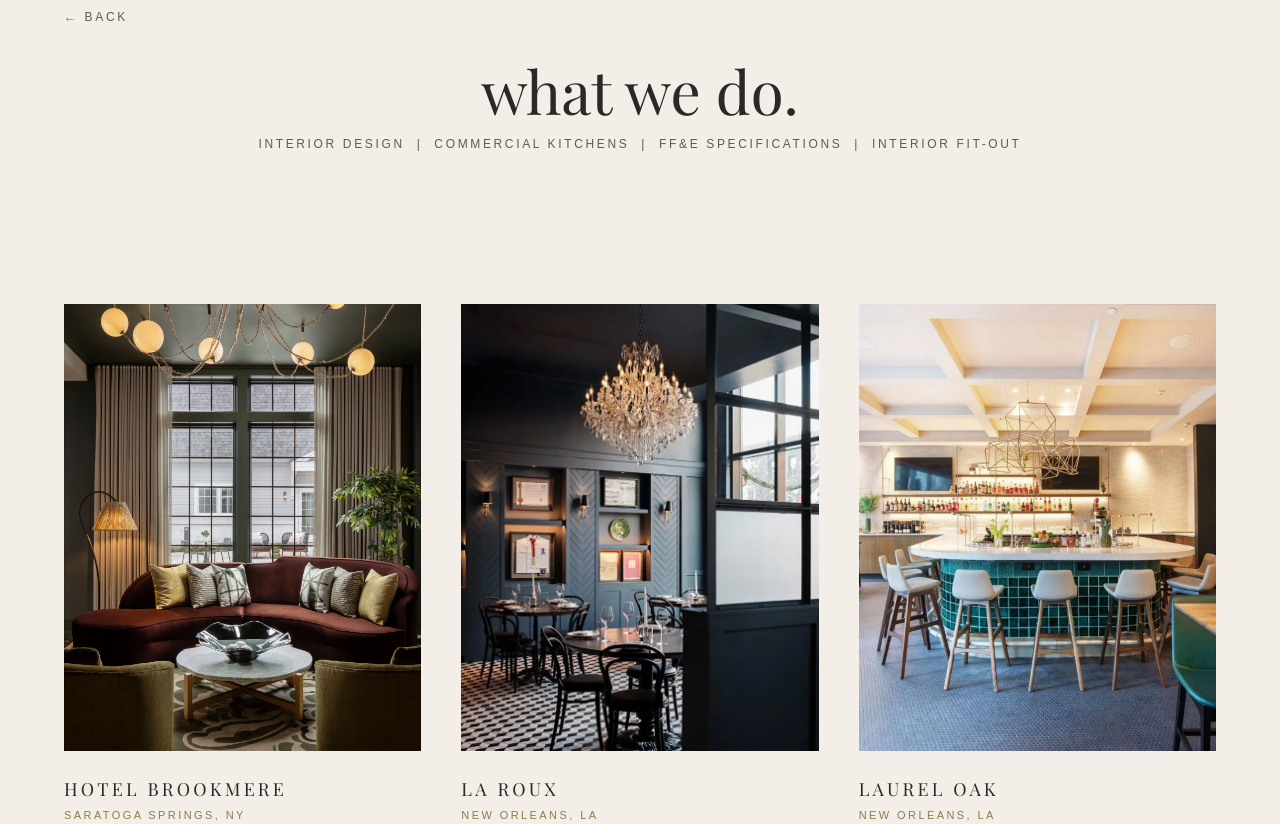
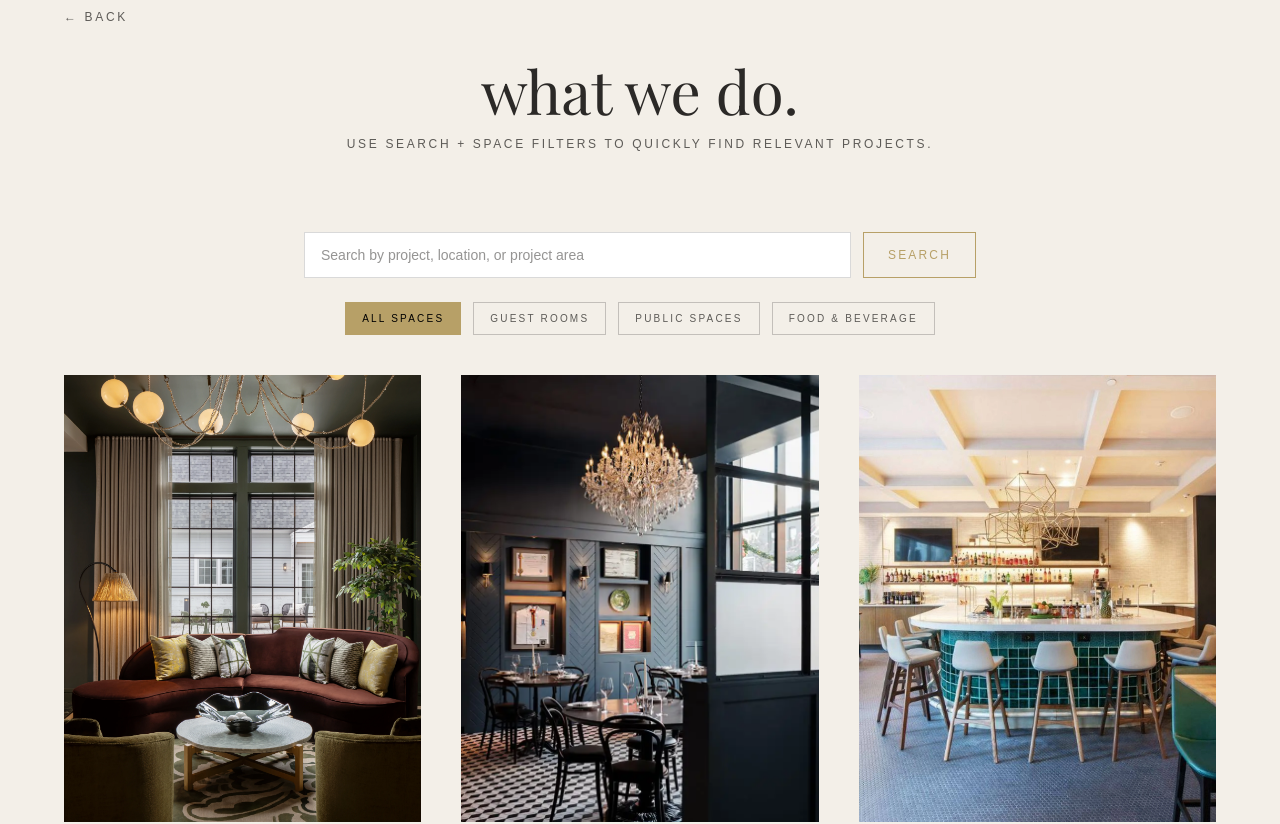
Before and after one commit to ccruml20/motus-site, a Next.js app: page /p/projects in a window 1280 px wide. Shown: the part 140-964 px from the top of the page. Built offline with nearby package versions, Linux system fonts and the light colour scheme.

Commit message:
Added search feature to private projects page

```diff
--- a/app/p/projects/data.ts
+++ b/app/p/projects/data.ts
@@ -1,12 +1,26 @@
+export type ProjectSpace = "guest-rooms" | "public-spaces" | "food-beverage";
+
+export type ProjectImage = {
+  src: string;
+  space: ProjectSpace;
+};
+
 export type ProjectDetail = {
   slug: string;
   title: string;
   location: string;
-  cover: string;        // used on grid card
+  cover: string;
   scope: string;
   designDrivers: string;
   role: string;
-  images: string[];     // 16:9 gallery images
+  spaces: ProjectSpace[];
+  images: ProjectImage[];
+};
+
+export const spaceLabels: Record<ProjectSpace, string> = {
+  "guest-rooms": "Guest Rooms",
+  "public-spaces": "Public Spaces",
+  "food-beverage": "Food & Beverage",
 };
 
 export const projects: ProjectDetail[] = [
@@ -15,25 +29,55 @@ export const projects: ProjectDetail[] = [
     title: "Hotel Brookmere",
     location: "Saratoga Springs, NY",
     cover: "/hospitality-project-1.webp",
-
     scope:
-      "Concept development and full interior design vision for a boutique hospitality property, including lobby experience, guestroom direction, lounge/bar concept, and exterior arrival sequence. The design focused on creating a warm, layered mountain retreat aesthetic using natural materials, textural lighting, and curated gathering spaces intended to encourage longer guest dwell time and repeat visitation.",
-
+      "Concept development and full interior design vision for a boutique hospitality property, including lobby experience, guestroom direction, lounge/bar concept, and exterior arrival sequence.",
     designDrivers:
-      "Warm, layered retreat character. Natural materials with refined contrast. Lighting as a primary atmosphere tool. Strong ‘arrival moment’ and lobby energy. Guestroom calm with elevated detail.",
-
+      "Warm, layered retreat character. Natural materials with refined contrast. Lighting as a primary atmosphere tool. Strong arrival moment and lobby energy.",
     role:
-      "Lead Designer & Creative Direction. Responsible for overall design narrative, mood development, space planning concepts, finish palette selection, furniture direction, lighting concepts, and guest experience programming.",
-
+      "Lead Designer & Creative Direction. Responsible for overall design narrative, mood development, space planning concepts, finish palette selection, furniture direction, and lighting concepts.",
+    spaces: ["guest-rooms", "public-spaces", "food-beverage"],
     images: [
-      "/brookmere-01.webp",
-      "/brookmere-02.webp",
-      "/brookmere-03.webp",
-      "/brookmere-04.webp",
-      "/brookmere-05.webp",
-      "/brookmere-06.webp",
+      { src: "/brookmere-01.webp", space: "public-spaces" },
+      { src: "/brookmere-02.webp", space: "food-beverage" },
+      { src: "/brookmere-03.webp", space: "guest-rooms" },
+      { src: "/brookmere-04.webp", space: "public-spaces" },
+      { src: "/brookmere-05.webp", space: "guest-rooms" },
+      { src: "/brookmere-06.webp", space: "food-beverage" },
     ],
   },
-
-  // Add others as you go...
+  {
+    slug: "la-roux",
+    title: "La Roux",
+    location: "New Orleans, LA",
+    cover: "/hospitality-project-2.webp",
+    scope:
+      "Boutique restaurant and bar concept centered around layered lighting and an approachable luxury atmosphere.",
+    designDrivers:
+      "Night-forward atmosphere, strong bar identity, and durable high-touch finishes.",
+    role:
+      "Design direction and hospitality planning, including front-of-house experience and seating mix.",
+    spaces: ["public-spaces", "food-beverage"],
+    images: [
+      { src: "/hospitality-project-2.webp", space: "food-beverage" },
+      { src: "/brookmere-02.webp", space: "food-beverage" },
+      { src: "/brookmere-04.webp", space: "public-spaces" },
+    ],
+  },
+  {
+    slug: "laurel-oak",
+    title: "Laurel Oak",
+    location: "New Orleans, LA",
+    cover: "/hospitality-project-4.webp",
+    scope:
+      "Hospitality renovation concept focused on arrival sequence, lounge transitions, and guest room refinement.",
+    designDrivers:
+      "Clear circulation, quiet premium guest rooms, and flexible public spaces for day/evening use.",
+    role: "Interior concept development, experience mapping, and phased project strategy.",
+    spaces: ["guest-rooms", "public-spaces"],
+    images: [
+      { src: "/hospitality-project-4.webp", space: "public-spaces" },
+      { src: "/brookmere-03.webp", space: "guest-rooms" },
+      { src: "/brookmere-06.webp", space: "public-spaces" },
+    ],
+  },
 ];
--- a/app/p/projects/page.tsx
+++ b/app/p/projects/page.tsx
@@ -1,22 +1,66 @@
 import Container from "@/components/Container";
-import SectionLabel from "@/components/SectionLabel";
 import Image from "next/image";
 import Link from "next/link";
+import type { ReactNode } from "react";
+import { projects, spaceLabels } from "./data";
+import type { ProjectSpace } from "./data";
 
 export const metadata = {
   robots: { index: false, follow: false },
 };
 
-const projects = [
-  { title: "Hotel Brookmere", location: "Saratoga Springs, NY", image: "/hospitality-project-1.webp", slug: "hotel-brookmere" },
-  { title: "La Roux", location: "New Orleans, LA", image: "/hospitality-project-2.webp", slug: "la-roux" },
-  { title: "Laurel Oak", location: "New Orleans, LA", image: "/hospitality-project-4.webp", slug: "laurel-oak" },
-  { title: "Hotel Brookmere", location: "Saratoga Springs, NY", image: "/hospitality-project-1.webp", slug: "hotel-brookmere" },
-  { title: "La Roux", location: "New Orleans, LA", image: "/hospitality-project-2.webp", slug: "la-roux" },
-  { title: "Laurel Oak", location: "New Orleans, LA", image: "/hospitality-project-4.webp", slug: "laurel-oak" },
-];
+const spaces: ProjectSpace[] = ["guest-rooms", "public-spaces", "food-beverage"];
 
-export default function PrivateProjectsPage() {
+function makeFilterHref({
+  q,
+  space,
+}: {
+  q?: string;
+  space?: string;
+}) {
+  const params = new URLSearchParams();
+
+  if (q) {
+    params.set("q", q);
+  }
+
+  if (space && space !== "all") {
+    params.set("space", space);
+  }
+
+  const query = params.toString();
+  return query ? `/p/projects?${query}` : "/p/projects";
+}
+
+export default async function PrivateProjectsPage({
+  searchParams,
+}: {
+  searchParams?: Promise<{ q?: string; space?: string }>;
+}) {
+  const params = (await searchParams) ?? {};
+  const query = params.q?.trim().toLowerCase() ?? "";
+  const activeSpace = params.space as ProjectSpace | "all" | undefined;
+
+  const filtered = projects.filter((project) => {
+    const matchesSpace =
+      !activeSpace || activeSpace === "all" || project.spaces.includes(activeSpace);
+
+    if (!query) {
+      return matchesSpace;
+    }
+
+    const searchable = [
+      project.title,
+      project.location,
+      project.scope,
+      ...project.spaces.map((space) => spaceLabels[space]),
+    ]
+      .join(" ")
+      .toLowerCase();
+
+    return matchesSpace && searchable.includes(query);
+  });
+
   return (
     <main className="bg-motusBg text-motusHeading">
       <section className="pt-36 pb-24">
@@ -29,26 +73,62 @@ export default function PrivateProjectsPage() {
               ← Back
             </Link>
           </div>
-          <div className="text-center pb-20 md:pb-24">
-            <h1 className="font-heading text-5xl md:text-6xl font-light">
-              what we do.
-            </h1>
+
+          <div className="pb-16 text-center md:pb-20">
+            <h1 className="font-heading text-5xl font-light md:text-6xl">what we do.</h1>
 
             <p className="mt-4 text-xs tracking-[0.22em] uppercase text-motusMuted">
-              Interior Design &nbsp;|&nbsp; Commercial Kitchens &nbsp;|&nbsp; FF&amp;E Specifications &nbsp;|&nbsp; Interior Fit-Out
+              Use search + space filters to quickly find relevant projects.
             </p>
           </div>
-          <div className="mt-14 grid gap-10 md:grid-cols-3">
-            {projects.map((p, i) => (
-              <Link
-                key={i}
-                href={`/p/projects/${p.slug}`}
-                className="group block"
+
+          <form className="mx-auto mb-6 max-w-2xl" action="/p/projects" method="get">
+            <div className="flex flex-col gap-3 md:flex-row">
+              <input
+                type="search"
+                name="q"
+                defaultValue={params.q ?? ""}
+                placeholder="Search by project, location, or project area"
+                className="w-full border border-black/15 bg-white px-4 py-3 text-sm text-motusHeading outline-none transition focus:border-motusGold"
+              />
+              {activeSpace && activeSpace !== "all" ? (
+                <input type="hidden" name="space" value={activeSpace} />
+              ) : null}
+              <button
+                type="submit"
+                className="border border-motusGold px-6 py-3 text-xs uppercase tracking-[0.18em] text-motusGold transition hover:bg-motusGold hover:text-black"
               >
-                <div key={i} className="group">
+                Search
+              </button>
+            </div>
+          </form>
+
+          <div className="mb-10 flex flex-wrap items-center justify-center gap-3">
+            <FilterChip href={makeFilterHref({ q: params.q })} isActive={!activeSpace || activeSpace === "all"}>
+              All Spaces
+            </FilterChip>
+            {spaces.map((space) => (
+              <FilterChip
+                key={space}
+                href={makeFilterHref({ q: params.q, space })}
+                isActive={activeSpace === space}
+              >
+                {spaceLabels[space]}
+              </FilterChip>
+            ))}
+          </div>
+
+          {filtered.length === 0 ? (
+            <p className="py-12 text-center text-sm text-motusMuted">
+              No projects matched your filters. Try clearing filters or searching with a broader term.
+            </p>
+          ) : (
+            <div className="mt-10 grid gap-10 md:grid-cols-3">
+              {filtered.map((p) => (
+                <Link key={p.slug} href={`/p/projects/${p.slug}`} className="group block">
                   <div className="relative aspect-[4/5] overflow-hidden">
                     <Image
-                      src={p.image}
+                      src={p.cover}
                       alt={p.title}
                       fill
                       className="object-cover transition duration-700 group-hover:scale-105"
@@ -57,20 +137,51 @@ export default function PrivateProjectsPage() {
                   </div>
 
                   <div className="mt-6">
-                    <div className="font-heading text-lg tracking-[0.18em] uppercase">
-                      {p.title}
-                    </div>
+                    <div className="font-heading text-lg tracking-[0.18em] uppercase">{p.title}</div>
                     <div className="mt-1 text-[11px] tracking-[0.22em] uppercase text-[color:var(--color-motusGoldText)]">
                       {p.location}
                     </div>
+                    <div className="mt-3 flex flex-wrap gap-2">
+                      {p.spaces.map((space) => (
+                        <span
+                          key={space}
+                          className="border border-black/15 px-2 py-1 text-[10px] uppercase tracking-[0.18em] text-motusMuted"
+                        >
+                          {spaceLabels[space]}
+                        </span>
+                      ))}
+                    </div>
                     <div className="mt-5 h-px w-full bg-black/10" />
                   </div>
-                </div>
-              </Link>
-            ))}
-          </div>
+                </Link>
+              ))}
+            </div>
+          )}
         </Container>
       </section>
     </main>
   );
 }
+
+function FilterChip({
+  href,
+  isActive,
+  children,
+}: {
+  href: string;
+  isActive: boolean;
+  children: ReactNode;
+}) {
+  return (
+    <Link
+      href={href}
+      className={`border px-4 py-2 text-[10px] uppercase tracking-[0.22em] transition ${
+        isActive
+          ? "border-motusGold bg-motusGold text-black"
+          : "border-black/20 text-motusMuted hover:border-motusGold hover:text-motusGold"
+      }`}
+    >
+      {children}
+    </Link>
+  );
+}
--- a/middleware.ts
+++ b/middleware.ts
@@ -13,7 +13,9 @@ export function middleware(req: NextRequest) {
     const authed =
       req.cookies.get("motus_portfolio_auth")?.value === "1";
 
-    if (!authed && !pathname.startsWith("/p/login")) {
+    const isPublicPrivateEntry = pathname === "/p";
+
+    if (!authed && !pathname.startsWith("/p/login") && !isPublicPrivateEntry) {
       const url = req.nextUrl.clone();
       url.pathname = "/p/login";
       url.searchParams.set("next", pathname);
@@ -24,7 +26,6 @@ export function middleware(req: NextRequest) {
     res.headers.set("X-Robots-Tag", "noindex, nofollow, noarchive");
     return res;
 }
-
   // For all other routes, proceed normally
   const res = NextResponse.next();
 
```
Also changed, not shown: app/p/login/submit/route.tsx (+14 -5 lines), app/p/page.tsx (+54 -10 lines), app/p/projects/[slug]/ProjectGallery.tsx (+79 -13 lines).
